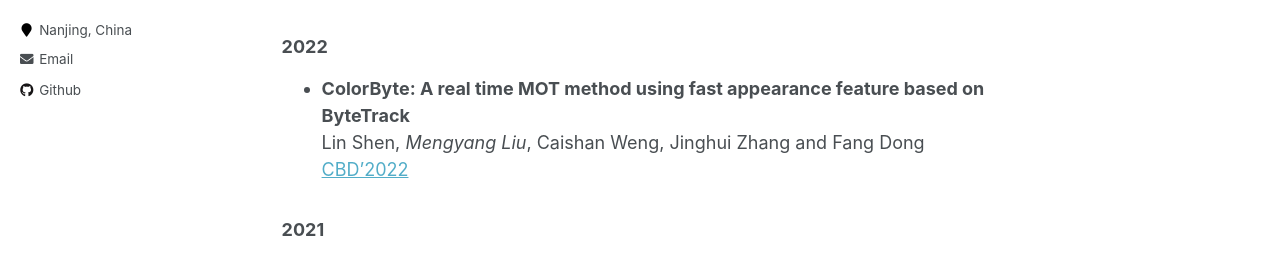
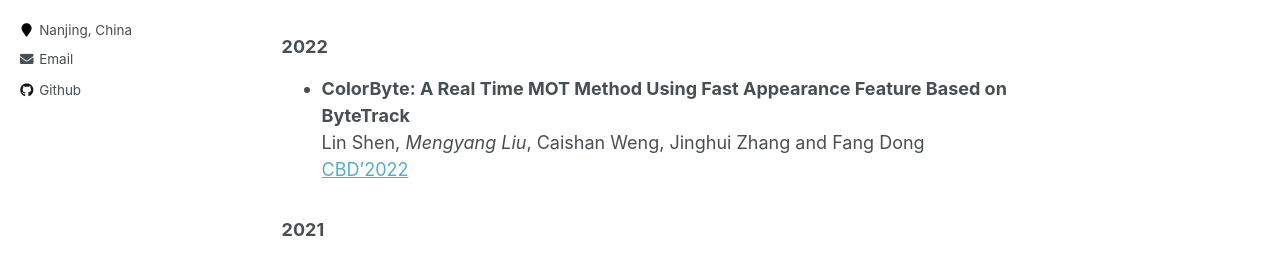
Before and after one commit to liu-mengyang/liu-mengyang.github.io, a Jekyll site: the page built from _pages/about.md, in a window 1280 px wide and 900 px high. Shown: the part 445-708 px from the top of the window. Built offline with Jekyll 4.4.1, drawn with Linux system fonts in a browser that asks for light colours.

Commit message:
Fix typo

```diff
--- a/_pages/about.md
+++ b/_pages/about.md
@@ -17,7 +17,7 @@ CBD is an international conference organized by my supervisor and the lab. I pub
 
 ### 2022
 
-- **ColorByte: A real time MOT method using fast appearance feature based on ByteTrack**\\
+- **ColorByte: A Real Time MOT Method Using Fast Appearance Feature Based on ByteTrack**\\
   Lin Shen, *Mengyang Liu*, Caishan Weng, Jinghui Zhang and Fang Dong\\
   [CBD’2022](https://www.cbd-conference.net/2022/)
 
```
